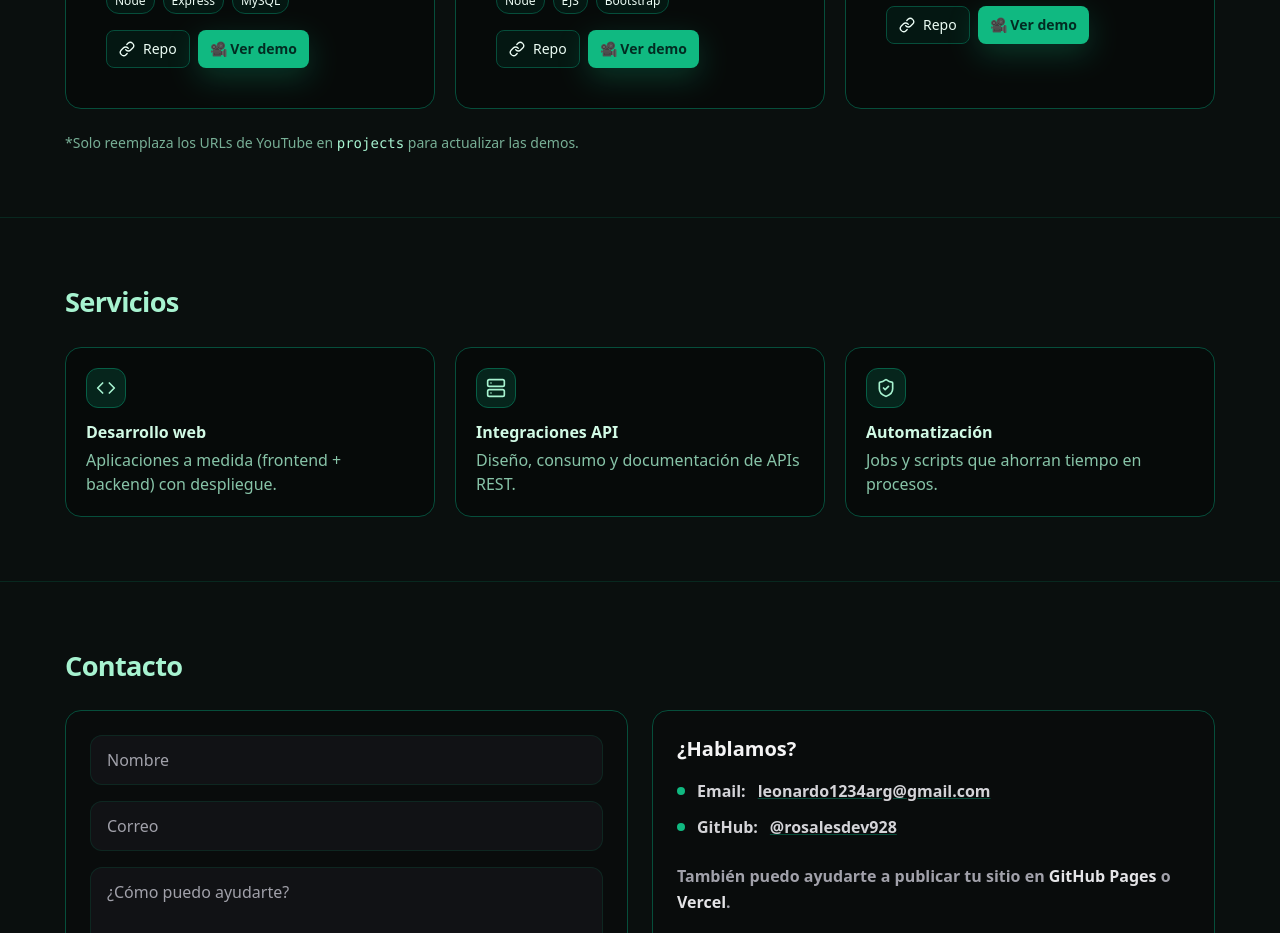
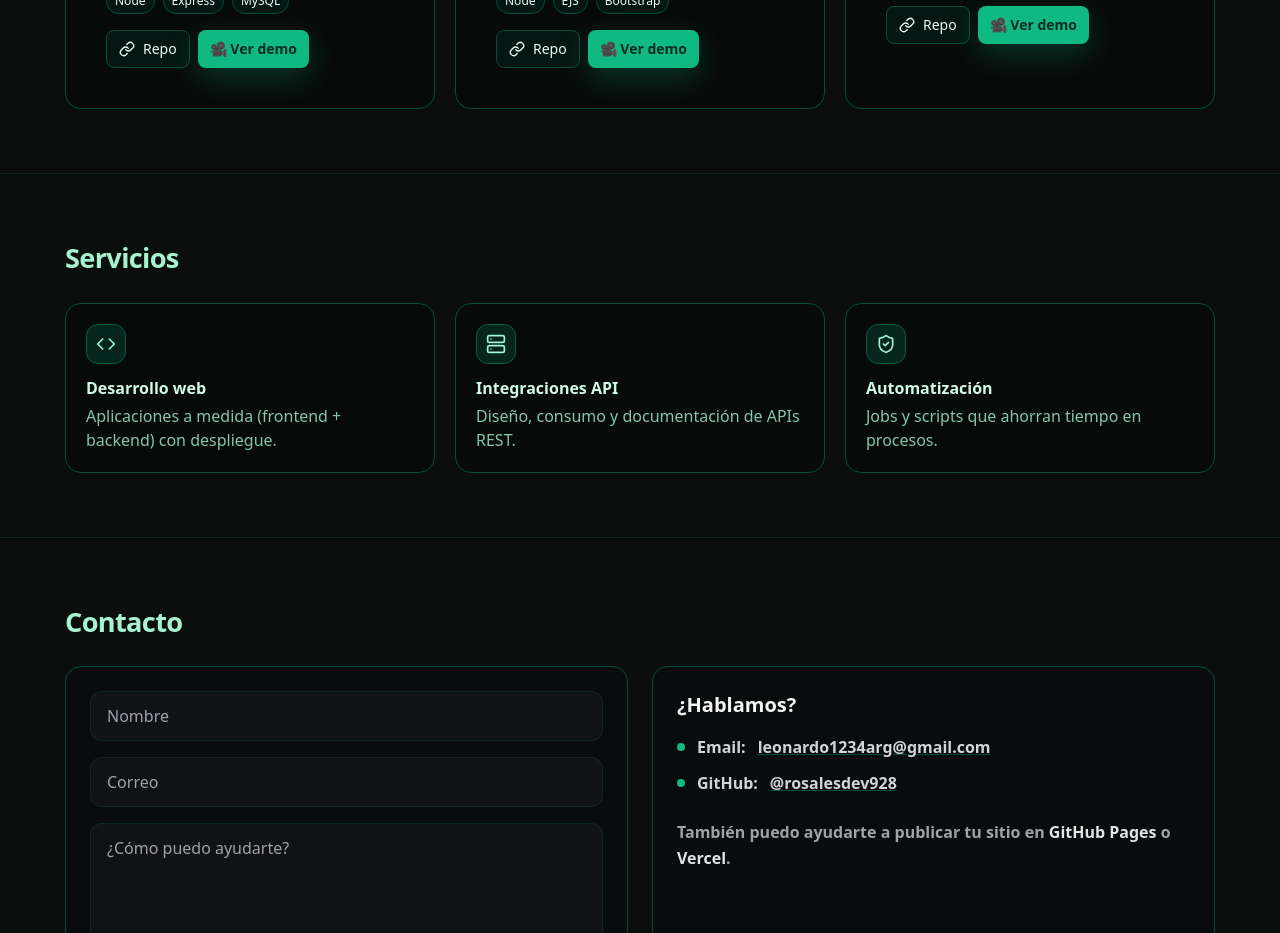
Before and after one commit to rosalesdev928/portafolioleo, a React (Vite) app: page / in a window 1280 px wide. Shown: the part 1820-2753 px from the top of the page. Built offline with nearby package versions, Linux system fonts and the light colour scheme.

Commit message:
Remove optional tip from App component
Removed optional tip paragraph from the component.

```diff
--- a/src/App.tsx
+++ b/src/App.tsx
@@ -245,10 +245,7 @@ export default function App() {
           ))}
         </div>
 
-        {/* Tip rápido (opcional): si quieres, quita esto */}
-        <p className="mt-6 text-emerald-200/70 text-sm">
-          *Solo reemplaza los URLs de YouTube en <code className="text-emerald-200">projects</code> para actualizar las demos.
-        </p>
+
       </Shell>
 
       {/* Servicios */}
```
